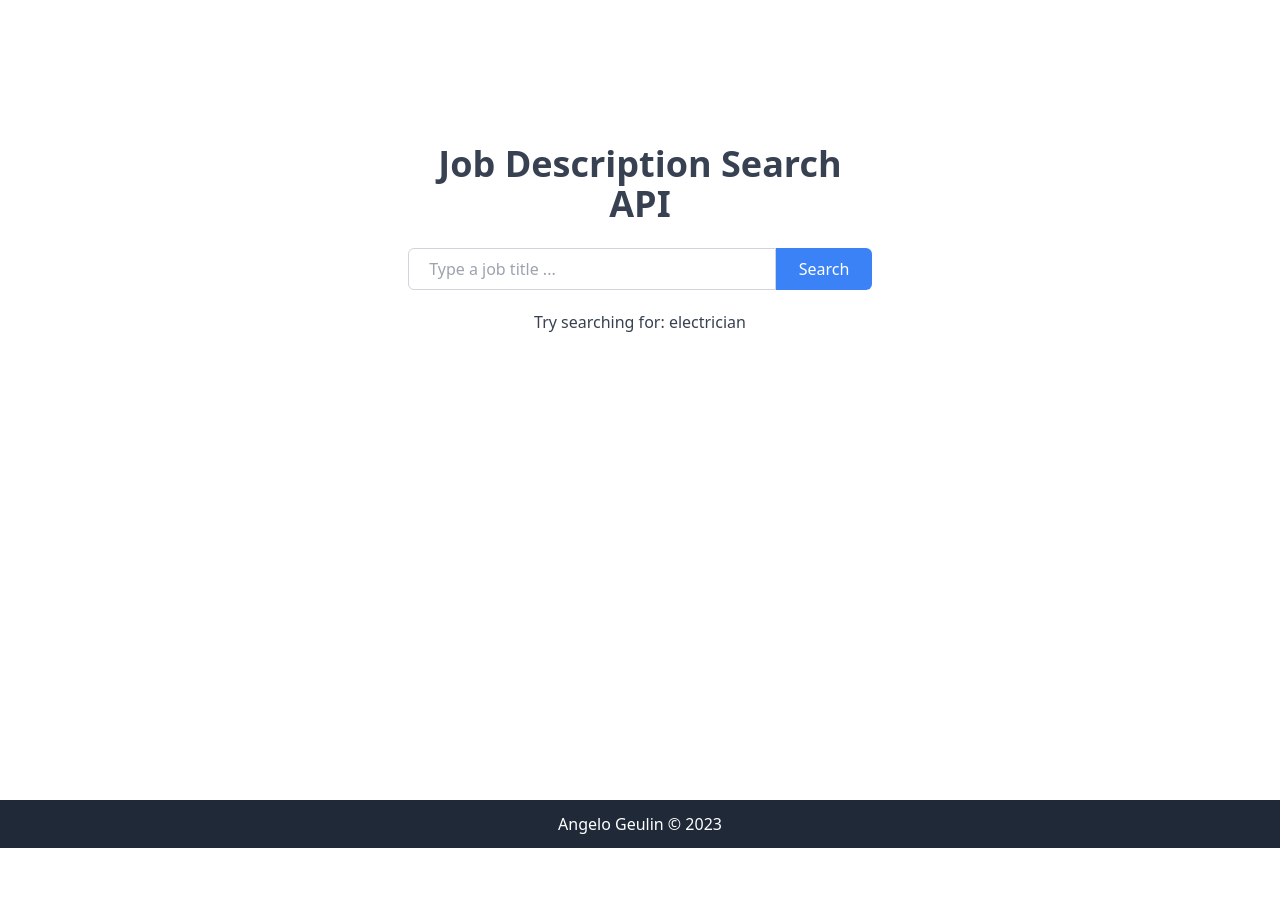
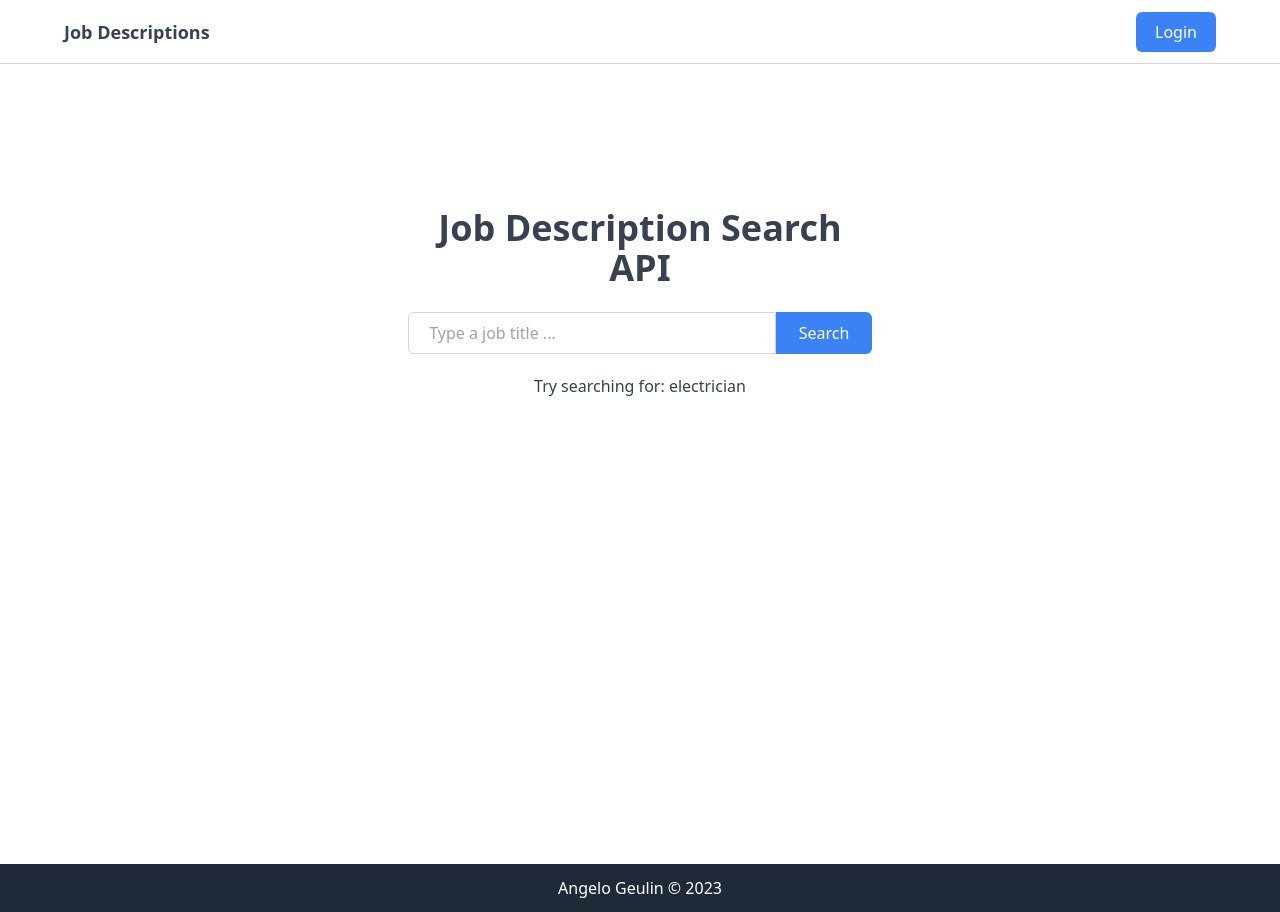
Before and after one commit to arvl130/job-descriptions, a Next.js app: page / in a window 1280 px wide. Before the commit the page ends 848 px from the top, so only its background shows below. Built offline with nearby package versions, Linux system fonts and the light colour scheme; no server answers.

Commit message:
feat: add navbar with sign in flow

```diff
--- a/src/pages/_app.tsx
+++ b/src/pages/_app.tsx
@@ -1,8 +1,46 @@
 import "@/styles/globals.css"
 import Head from "next/head"
 import type { AppProps } from "next/app"
+import { SessionProvider, signIn, signOut, useSession } from "next-auth/react"
 
-export default function App({ Component, pageProps }: AppProps) {
+function Navbar() {
+  const { status } = useSession()
+
+  return (
+    <nav className="h-16 border-b border-gray-300 flex items-center px-6">
+      <div className="max-w-6xl mx-auto w-full flex justify-between">
+        <h1 className="flex items-center text-lg text-gray-700 font-semibold">
+          Job Descriptions
+        </h1>
+        <div>
+          <button
+            type="button"
+            className={`transition duration-200 text-white font-medium w-20 py-2 rounded-md ${
+              status === "loading" ? "bg-blue-200" : ""
+            } ${
+              status === "authenticated" || status === "unauthenticated"
+                ? "bg-blue-500 hover:bg-blue-400"
+                : ""
+            }`}
+            onClick={() => {
+              if (status === "authenticated") signOut()
+              if (status === "unauthenticated") signIn()
+            }}
+          >
+            {status === "loading" && <br />}
+            {status === "authenticated" && <>Logout</>}
+            {status === "unauthenticated" && <>Login</>}
+          </button>
+        </div>
+      </div>
+    </nav>
+  )
+}
+
+export default function App({
+  Component,
+  pageProps: { session, ...pageProps },
+}: AppProps) {
   return (
     <>
       <Head>
@@ -14,10 +52,13 @@ export default function App({ Component, pageProps }: AppProps) {
         <meta name="viewport" content="width=device-width, initial-scale=1" />
         <link rel="icon" href="/favicon.ico" />
       </Head>
-      <Component {...pageProps} />
-      <footer className="bg-gray-800 text-white text-center font-medium px-4 py-3">
-        Angelo Geulin &copy; 2023
-      </footer>
+      <SessionProvider session={session}>
+        <Navbar />
+        <Component {...pageProps} />
+        <footer className="bg-gray-800 text-white text-center font-medium px-4 py-3">
+          Angelo Geulin &copy; 2023
+        </footer>
+      </SessionProvider>
     </>
   )
 }
```
